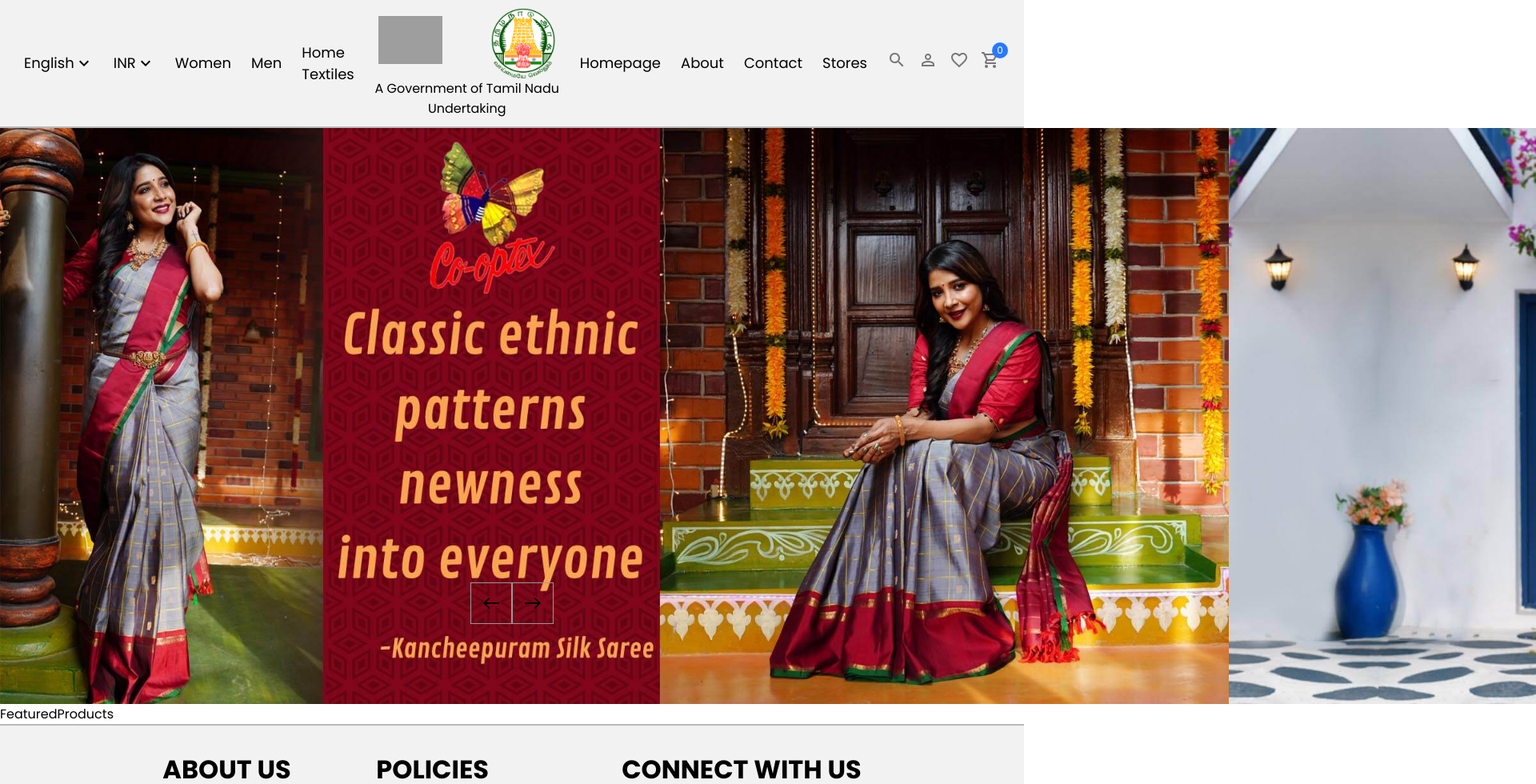
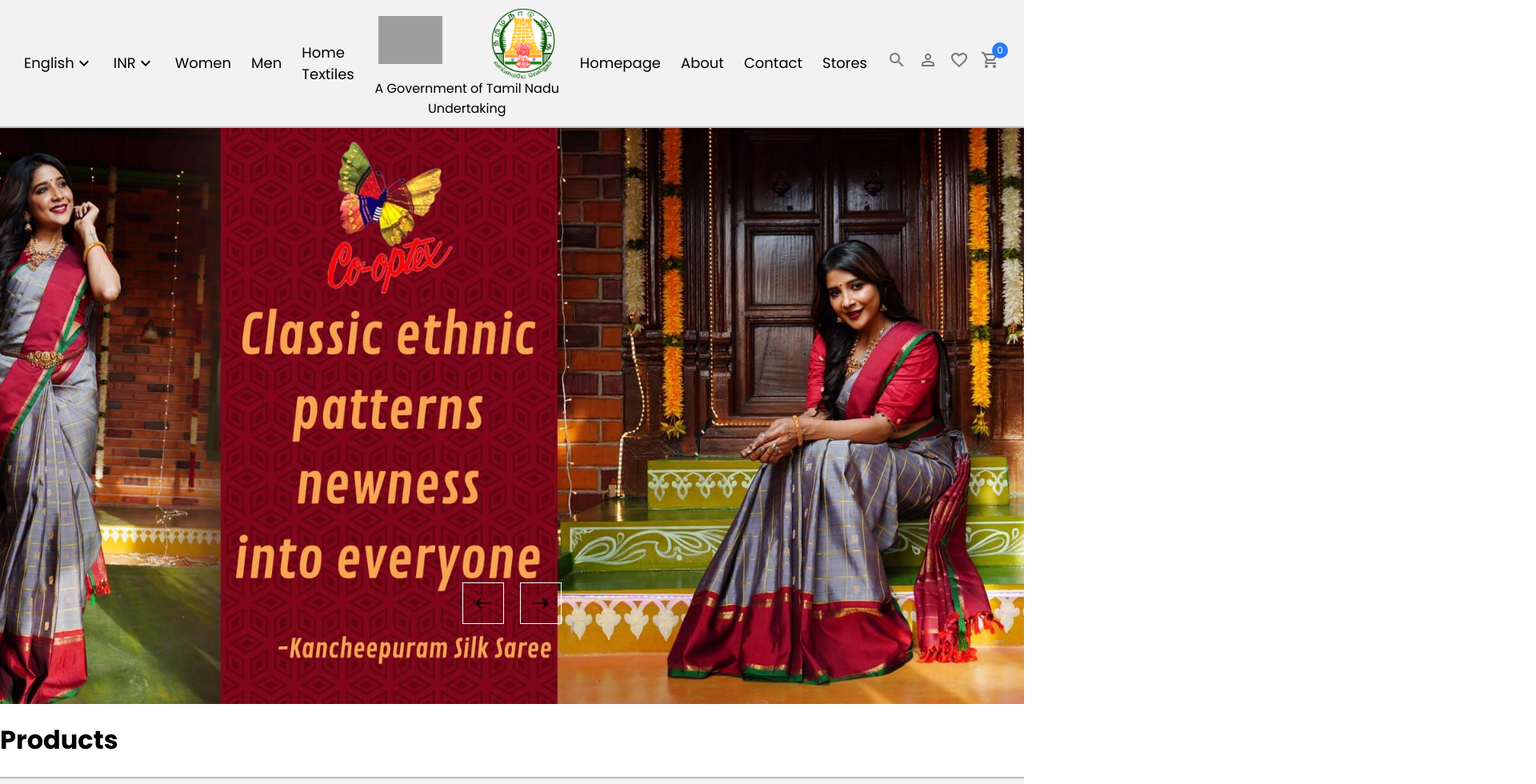
Before and after one commit to karthik-m96/cooptex-web, a React (Create React App) app: page / in a window 1280 px wide. Shown: the top 980 px of the page at 80% size, 1920 px wide, since content can reach past the window. Built offline with nearby package versions, Linux system fonts and the light colour scheme; grey boxes are pictures that could not be loaded.

Commit message:
sliderworking

```diff
--- a/src/components/FeaturedProducts/FeaturedProducts.jsx
+++ b/src/components/FeaturedProducts/FeaturedProducts.jsx
@@ -2,8 +2,14 @@
 import "./FeaturedProducts.scss"
 
 const FeaturedProducts = () => {
+
   return (
-    <div>FeaturedProducts</div>
+    <div className='featuredProducts'>
+      <div className="top">
+        <h1>Products</h1>
+      </div>
+      <div className="bottom"></div>
+    </div>
   )
   }
 
--- a/src/components/Slider/Slider.jsx
+++ b/src/components/Slider/Slider.jsx
@@ -1,7 +1,7 @@
 import React, { useState } from "react";
 import WestOutlinedIcon from "@mui/icons-material/WestOutlined";
 import EastOutlinedIcon from "@mui/icons-material/EastOutlined";
-import "./Slider.scss";
+import "./Slider.scss"
 
 const Slider = () => {
   const [currentSlide, setCurrentSlide] = useState(0);
@@ -9,15 +9,17 @@
   const data = ["./img/banner1.jpg", "./img/banner2.jpg", "./img/banner3.jpg"];
 
   const prevSlide = () => {
-    setCurrentSlide(currentSlide === 0 ? 2 : (prev)  => prev - 1)
+    setCurrentSlide(currentSlide === 0 ? 2 : (prev) => prev - 1);
   };
   const nextSlide = () => {
-    setCurrentSlide(currentSlide === 2 ? 0 : (prev)  => prev + 1)
+    setCurrentSlide(currentSlide === 2 ? 0 : (prev) => prev + 1);
   };
-
   return (
     <div className="slider">
-      <div className="container" style={{transform:`translateX(-${currentSlide * 101}vw)`}}>
+      <div
+        className="container"
+        style={{ transform: `translateX(-${currentSlide * 100}vw)` }}
+      >
         <img src={data[0]} alt="" />
         <img src={data[1]} alt="" />
         <img src={data[2]} alt="" />
--- a/src/components/Slider/Slider.scss
+++ b/src/components/Slider/Slider.scss
@@ -2,14 +2,16 @@
   height: calc(100vh - 80px);
   width: 100vw;
   position: relative;
+  overflow: hidden;
 
   .container {
     width: 300vw;
     height: 100%;
     display: flex;
+    transition: all 1s ease;
 
     img {
-      width: 100%;
+      width: 100vw;
       height: 100%;
       object-fit: cover;
     }
@@ -23,11 +25,12 @@
     right: 0;
     bottom: 100px;
     margin: auto;
+    gap: 20px;
 
     .icon{
         width: 50px;
         height: 50px;
-        border: 1px solid #999;
+        border: 1px solid #ffff;
         display: flex;
         align-items: center;
         justify-content: center;
```
